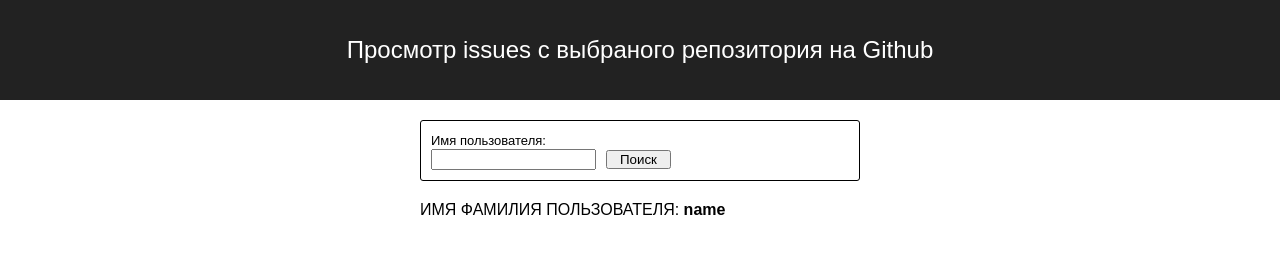
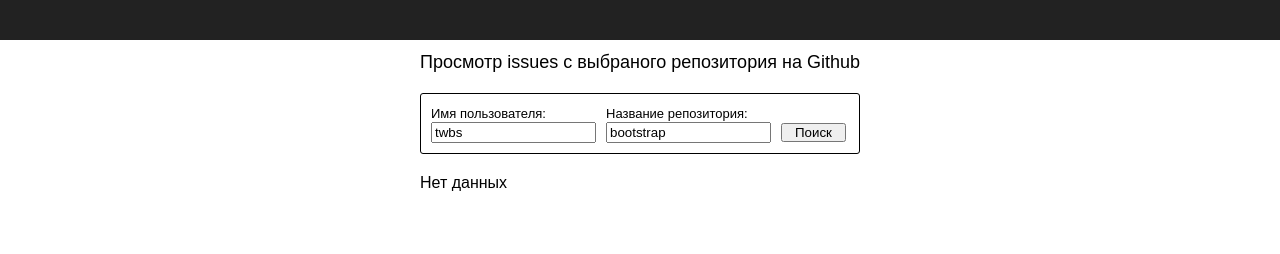
Before and after one commit to iZemil/github-api, a React app: page / in a window 1280 px wide. Built offline with nearby package versions, Linux system fonts and the light colour scheme.

Commit message:
added fetching issues data

```diff
--- a/package.json
+++ b/package.json
@@ -6,6 +6,8 @@
     "react": "^16.0.0",
     "react-dom": "^16.0.0",
     "react-redux": "^5.0.6",
+    "react-router": "^4.2.0",
+    "react-router-dom": "^4.2.2",
     "react-scripts": "1.0.17",
     "redux": "^3.7.2"
   },
--- a/src/actions/index.js
+++ b/src/actions/index.js
@@ -1,3 +1,8 @@
 export const getName = () => ({
   type: "GET_NAME"
-})
+});
+
+export const fetchIssues = (data) => ({
+  type: "FETCH_ISSUES",
+  data
+});
--- a/src/components/App.js
+++ /dev/null
@@ -1,31 +0,0 @@
-import React, { Component } from 'react';
-import '../App.css';
-
-class App extends Component {
-  render() {
-    return (
-      <div className="App">
-        <header className="App-header">
-          <h1 className="App-title">Просмотр issues с выбраного репозитория на Github</h1>
-          <p></p>
-        </header>
-        <div className="container">
-          <form className="form-search-issues">
-            <div className="table__row">
-              <label htmlFor="user-name">Имя пользователя: </label>
-              <input type="text" id="user-name" />
-            </div>
-            {/* <div className="table__row">
-              <label htmlFor="repository">Название репозитория: </label>
-              <input type="text" id="repository" />
-            </div> */}
-            <input type="submit" className="btn-submit" value="Поиск" />
-          </form>
-          <p>ИМЯ ФАМИЛИЯ ПОЛЬЗОВАТЕЛЯ: <b>{'name'}</b></p>
-        </div>
-      </div>
-    );
-  }
-}
-
-export default App;
--- /dev/null
+++ b/src/components/Issues.js
@@ -0,0 +1,24 @@
+import React, { Component } from 'react';
+
+export default class Issues extends Component {
+
+  render() {
+    const { data } = this.props;
+
+    return (
+      <div className="issues">
+        {data ? data.map((issue, index) => {
+          return (
+            <div className="issue" key={index}>
+              <a href={issue.html_url} className="issue__title">{ issue.title }</a>
+              <div className="issue__opened-by">
+                <span>#{ issue.number }</span>
+                открыто <time>{ issue.created_at }</time>
+              </div>
+            </div>
+          )
+        }) : 'Нет данных'}
+      </div>
+    )
+  }
+}
--- /dev/null
+++ b/src/containers/App.js
@@ -0,0 +1,18 @@
+import React, { Component } from 'react';
+import IssuesPage from './IssuesPage';
+
+class App extends Component {
+
+  render() {
+    return (
+      <div className="App">
+        <header className="App-header"></header>
+        <div className="container">
+          <IssuesPage />
+        </div>
+      </div>
+    );
+  }
+}
+
+export default App;
--- /dev/null
+++ b/src/containers/IssuesPage.js
@@ -0,0 +1,65 @@
+import React, { Component } from 'react';
+import { connect } from 'react-redux';
+import { fetchIssues } from '../actions';
+import Issues from '../components/Issues';
+
+class IssuesData extends Component {
+
+  getData(e) {
+    e.preventDefault();
+    const element = e.target.elements;
+
+    const username = element.username.value;
+    const repoName = element.repoName.value;
+
+    element.username.value = "";
+    element.repoName.value = "";
+
+    // https://developer.github.com/v3/issues
+    let url = `https://api.github.com/repos/${username}/${repoName}/issues`;
+
+    fetch(url)
+      .then((res) => res.json() )
+      .then((data) => {
+        console.log(data);
+
+        return this.props.getData(data);
+      })
+      .catch((error) => alert(`Ошибка ${error}`) )
+  }
+
+  render() {
+    return (
+      <div className="issues-page">
+        <h1>Просмотр issues с выбраного репозитория на Github</h1>
+        <form className="form-search-issues"
+          onSubmit={ this.getData.bind(this) }>
+          <div className="table__row">
+            <label htmlFor="username">Имя пользователя: </label>
+            <input type="text" name="username" id="username" defaultValue="twbs" />
+          </div>
+          <div className="table__row">
+            <label htmlFor="repoName">Название репозитория: </label>
+            <input type="text" id="repoName" defaultValue="bootstrap" />
+          </div>
+          <input type="submit" className="btn-submit" value="Поиск" />
+        </form>
+        <Issues data={this.props.issues} />
+      </div>
+    );
+  }
+}
+
+const mapStateToProps = (state) => {
+  return {
+    issues: state.issues
+  }
+}
+
+const mapDispatchToProps = (dispatch) => {
+  return {
+    getData: (data) => { dispatch(fetchIssues(data)) }
+  }
+};
+
+export default connect(mapStateToProps, mapDispatchToProps)(IssuesData)
--- a/src/index.css
+++ /dev/null
@@ -1,13 +0,0 @@
-* {
-  box-sizing: border-box;
-}
-
-body {
-  margin: 0;
-  padding: 0;
-  font-family: sans-serif;
-}
-
-h1 {
-  font-weight: 400;
-}
--- a/src/index.js
+++ b/src/index.js
@@ -1,8 +1,8 @@
 import React from 'react';
 import ReactDOM from 'react-dom';
-import './index.css';
+import './styles/index.css';
 import { Provider } from 'react-redux';
-import App from './components/App';
+import App from './containers/App';
 import rootReducer from './reducers/';
 import { createStore } from 'redux';
 import registerServiceWorker from './registerServiceWorker';
--- a/src/reducers/index.js
+++ b/src/reducers/index.js
@@ -1,6 +1,6 @@
 import { combineReducers } from 'redux';
 
-const name = (state = "", action) => {
+const user = (state = "", action) => {
   switch (action.type) {
     case 'GET_NAME':
       return action.type;
@@ -9,8 +9,18 @@ const name = (state = "", action) => {
   }
 }
 
+const issues = (state = null, action) => {
+  switch (action.type) {
+    case 'FETCH_ISSUES':
+      return action.data;
+    default:
+      return state;
+  }
+}
+
 const rootReducer = combineReducers({
-  name
+  user,
+  issues
 });
 
 export default rootReducer;
--- a/src/App.css
+++ b/src/styles/index.css
@@ -1,3 +1,22 @@
+/* COMMON */
+
+* {
+  box-sizing: border-box;
+}
+
+body {
+  margin: 0;
+  padding: 0;
+  font-family: sans-serif;
+}
+
+h1 {
+  font-size: 18px;
+  font-weight: 400;
+}
+
+/* SPECIFIC */
+
 .App {
   text-align: center;
 }
@@ -6,10 +25,6 @@
   background-color: #222;
   padding: 20px;
   color: white;
-}
-
-.App-title {
-  font-size: 1.5em;
 }
 
 .App-intro {
@@ -66,6 +81,10 @@ input[type="text"] {
   font-weight: 600;
 }
 
+.issue__opened-by {
+  font-size: 12px;
+}
+
 .issue__opened-by > span {
   display: inline-block;
   margin-right: 10px;
```
Also changed, not shown: src/components/Issue.js (deleted, +0 -17 lines), src/containers/UserPage.js (added, +58 -0 lines), 1 other file.
